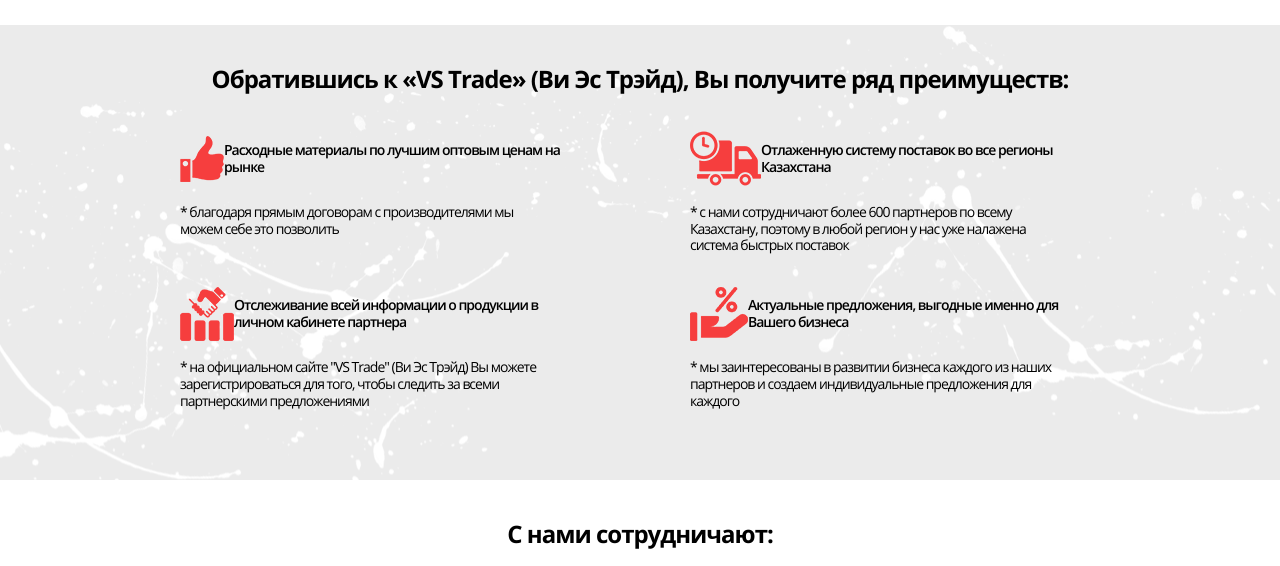
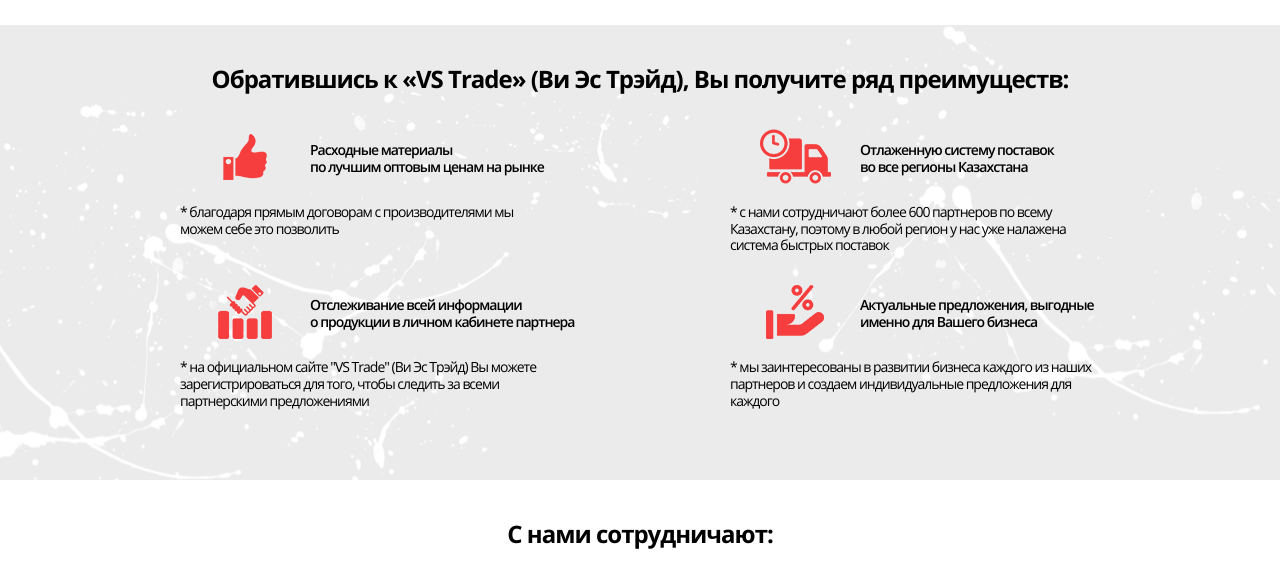
Before and after one commit to Aigerim-serdaliyeva/VS-Trade, a website: page app/epson.html in a window 1280 px wide. Shown: the part 1600-2166 px from the top of the page. Drawn offline with Linux system fonts and the light colour scheme; files whose address does not match are found by name.

Commit message:
section-advantage in other files fixed

```diff
--- a/app/epson.html
+++ b/app/epson.html
@@ -252,8 +252,10 @@
         <div class="section-advantages-content wow fadeInUp">
           <div class="advantage">
             <div class="advantage-block">
-              <img src="./img/advantage-1.png" alt="">
-              <div class="advantage-text">Расходные материалы
+              <div class="advantage-image">
+                <img src="./img/advantage-1.png" alt="">
+              </div>
+              <div class="advantage-text"><span class="break">Расходные материалы</span>
                   по лучшим оптовым ценам на рынке</div>
             </div>
             <div class="advantage-info">* благодаря прямым договорам с производителями мы
@@ -261,8 +263,10 @@
           </div>
           <div class="advantage">
             <div class="advantage-block">
-              <img src="./img/advantage-2.png" alt="">
-              <div class="advantage-text">Отлаженную систему поставок
+              <div class="advantage-image">
+                <img src="./img/advantage-2.png" alt="">
+              </div>
+              <div class="advantage-text"><span class="break">Отлаженную систему поставок</span>
                   во все регионы Казахстана</div>
             </div>
             <div class="advantage-info">* с нами сотрудничают более 600 партнеров по всему Казахстану,
@@ -270,8 +274,10 @@
           </div>
           <div class="advantage">
             <div class="advantage-block">
-              <img src="./img/advantage-3.png" alt="">
-              <div class="advantage-text">Отслеживание всей информации
+              <div class="advantage-image">
+                <img src="./img/advantage-3.png" alt="">
+              </div>
+              <div class="advantage-text"><span class="break">Отслеживание всей информации</span>
                   о продукции в личном кабинете партнера</div>
             </div>
             <div class="advantage-info">* на официальном сайте "VS Trade" (Ви Эс Трэйд) Вы можете
@@ -280,8 +286,10 @@
           </div>
           <div class="advantage">
             <div class="advantage-block">
-              <img src="./img/advantage-4.png" alt="">
-              <div class="advantage-text">Актуальные предложения, выгодные
+              <div class="advantage-image">
+                <img src="./img/advantage-4.png" alt="">
+              </div>
+              <div class="advantage-text"><span class="break">Актуальные предложения, выгодные</span>
                   именно для Вашего бизнеса  </div>
             </div>
             <div class="advantage-info">* мы заинтересованы в развитии бизнеса каждого из наших партнеров
```
Also changed, not shown: app/hp.html (+16 -8 lines), app/samsung.html (+16 -8 lines).
